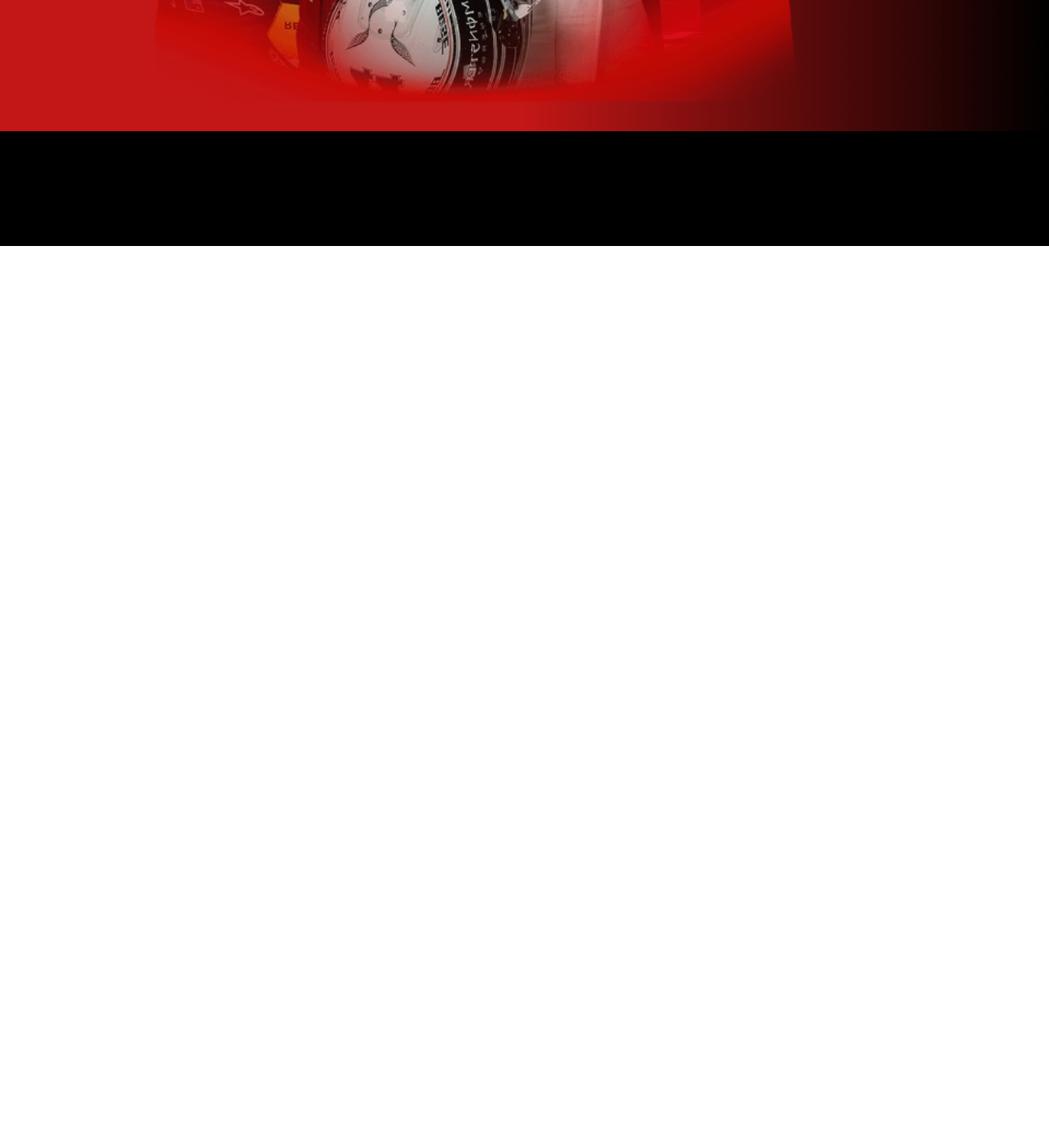
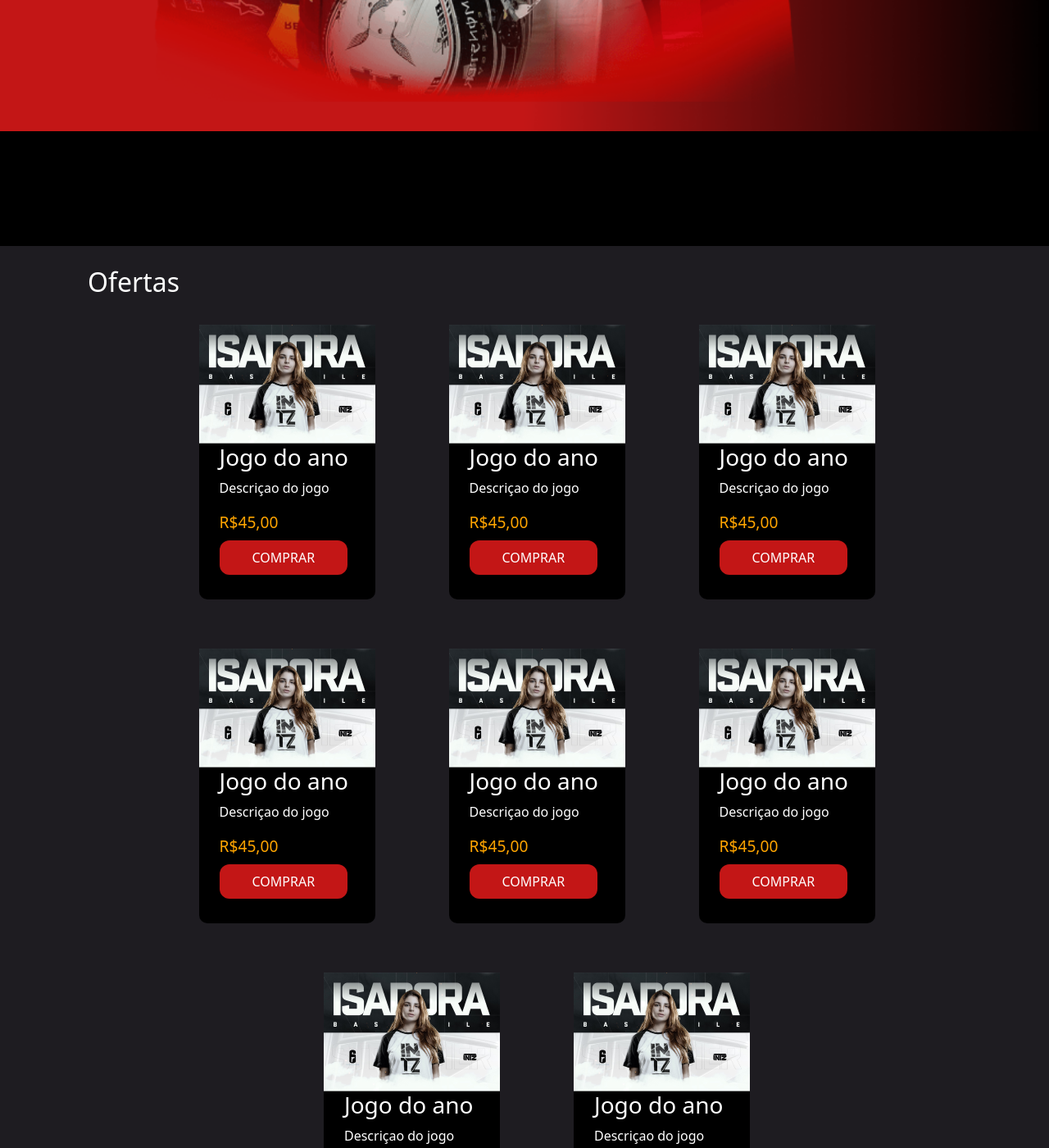
Before and after one commit to wilsonrogerio/exercicio-site-e_players, a plain HTML site: page index.html in a window 1280 px wide. Shown: the part 730-2130 px from the top of the page at 82% size. Before the commit the page ends 1030 px from the top, so only its background shows below. Drawn offline with nearby package versions, Linux system fonts and the light colour scheme.

Commit message:
criado menu barras+secao de ofertas

```diff
--- a/css/style.css
+++ b/css/style.css
@@ -19,6 +19,10 @@ header{
     height: 80px;
 
 }
+h1{
+    display: none;
+}
+
 .cabecalho_alinhamento{
     display: flex;
     justify-content: space-between;
@@ -32,6 +36,17 @@ header{
     justify-content: space-between;
 
 }
+.cabecalho_alinhamento svg{
+    fill: white;
+    width: 30px;
+
+
+}
+.barras{
+    display: none;
+
+}
+
 .menu a{
     color: white;
     font-family: 'Roboto', sans-serif;
@@ -43,7 +58,6 @@ header{
     scale: 1.1;
 
 }
-
 
 .banner{
     background-image: url(../img/banner.png);
@@ -90,8 +104,78 @@ header{
     height: 140px;
     align-items: center;
 }
-.imagem_games{
+.posicao_image_games{
     display: flex;
     align-items: center;
     justify-content: space-between;
+    padding: 54px 0;
+    flex-wrap: wrap;
 }
+.ofertas{
+    background-color: #1E1C21;
+}
+.ofertas h2{
+    color: white;
+    padding: 25px;
+}
+
+.ofertas_cards{
+    display: flex;
+    flex-wrap: wrap;
+    justify-content: center;
+}
+
+.cards{
+    width: 215px;
+    height: 335px;
+    background-color:black;
+    border-radius: 10px;
+    margin: 0px 30px 60px 60px;
+}
+.cards p,h3{
+    color: white;
+    padding-left: 25px;
+}
+#valor{
+    font-size: larger;
+    color: orange;
+}
+
+.cards a{
+    text-decoration: none;
+    color: white;
+    text-transform: uppercase;
+    background-color: #C31616;
+    margin: 25px;
+    padding: 10px 40px;
+    border-radius: 12px;
+}
+@media screen and (max-width: 1200px) {
+    .logo{
+        width: 240px;
+        margin-right: 15px;
+    }
+
+    .menu{
+        width: 550px;
+    }
+
+
+    .menu a{
+        font-size: 16px;
+    }
+
+}
+@media screen and (max-width: 768px) {
+    .menu{
+        display: none;
+    }
+    .barras{
+        display: flex;
+    }
+
+
+
+
+
+}
--- a/index.html
+++ b/index.html
@@ -5,19 +5,23 @@
     <meta http-equiv="X-UA-Compatible" content="IE=edge">
     <meta name="viewport" content="width=device-width, initial-scale=1.0">
     <title>E-Players home</title>
+    <link href="https://cdn.jsdelivr.net/npm/bootstrap@5.2.1/dist/css/bootstrap.min.css" rel="stylesheet" integrity="sha384-iYQeCzEYFbKjA/T2uDLTpkwGzCiq6soy8tYaI1GyVh/UjpbCx/TYkiZhlZB6+fzT" crossorigin="anonymous">
     <link rel="stylesheet" href="css/style.css">
+    <script src="https://cdn.jsdelivr.net/npm/bootstrap@5.2.1/dist/js/bootstrap.bundle.min.js" integrity="sha384-u1OknCvxWvY5kfmNBILK2hRnQC3Pr17a+RTT6rIHI7NnikvbZlHgTPOOmMi466C8" crossorigin="anonymous" defer></script>
 </head>
 <body>
     <header>
         <div class="grid cabecalho_alinhamento">
-            <a href=""><img src="img/e_playerslogo.png" alt="logo do site"></a>
-            <nav class="menu">
+            <h1>Home site E-Players</h1>
+            <a href=""><img class="logo" src="img/e_playerslogo.png" alt="logo do site"></a>
+            <nav id="menu" class="menu">
                 <a href="">Inicio</a>
                 <a href="">Horários</a>
                 <a href="">Campeonatos</a>
                 <a href="">Resultados</a>
                 <a href="">Notícias</a>
             </nav>
+            <a onclick="mostrarMenu()" class="barras" href=""><svg xmlns="http://www.w3.org/2000/svg" viewBox="0 0 448 512"><!--! Font Awesome Pro 6.2.0 by @fontawesome - https://fontawesome.com License - https://fontawesome.com/license (Commercial License) Copyright 2022 Fonticons, Inc. --><path d="M0 96C0 78.3 14.3 64 32 64H416c17.7 0 32 14.3 32 32s-14.3 32-32 32H32C14.3 128 0 113.7 0 96zM0 256c0-17.7 14.3-32 32-32H416c17.7 0 32 14.3 32 32s-14.3 32-32 32H32c-17.7 0-32-14.3-32-32zM448 416c0 17.7-14.3 32-32 32H32c-17.7 0-32-14.3-32-32s14.3-32 32-32H416c17.7 0 32 14.3 32 32z"/></svg></a>
         </div>
     </header>
    <section class="banner">
@@ -30,16 +34,94 @@
        </div>
    </section>
    <section class="barra_games">
-         <div class="grid posicao_image_games">
-              <div class="imagem_games">
+         <div class="container posicao_image_games">
              <a href=""><img src="img/f1logo.png" alt=""></a>
              <a href=""><img src="img/lollogo.png" alt=""></a>
              <a href=""><img src="img/cslogo.png" alt=""></a>
              <a href=""><img src="img/lollogo.png" alt=""></a>
              <a href=""><img src="img/fifalogo.png" alt=""></a>
          </div>
+   </section>
+   <section class="ofertas">
+       <div class="container">
+        <h2>Ofertas</h2>
+        <div class="ofertas_cards">
+            <div class="cards">
+                <img src="img/T1 1.png" alt="">
+                <h3>Jogo do ano</h3>
+                <p>Descriçao do jogo</p>
+                <p id="valor">R$45,00</p>
+                <a href="">comprar</a>
             </div>
+            <div class="cards">
+                <img src="img/T1 1.png" alt="">
+                <h3>Jogo do ano</h3>
+                <p>Descriçao do jogo</p>
+                <p id="valor">R$45,00</p>
+                <a href="">comprar</a>
+            </div>
+            <div class="cards">
+                <img src="img/T1 1.png" alt="">
+                <h3>Jogo do ano</h3>
+                <p>Descriçao do jogo</p>
+                <p id="valor">R$45,00</p>
+                <a href="">comprar</a>
+            </div>
+            <div class="cards">
+                <img src="img/T1 1.png" alt="">
+                <h3>Jogo do ano</h3>
+                <p>Descriçao do jogo</p>
+                <p id="valor">R$45,00</p>
+                <a href="">comprar</a>
+            </div>
+            <div class="cards">
+                <img src="img/T1 1.png" alt="">
+                <h3>Jogo do ano</h3>
+                <p>Descriçao do jogo</p>
+                <p id="valor">R$45,00</p>
+                <a href="">comprar</a>
+            </div>
+            <div class="cards">
+                <img src="img/T1 1.png" alt="">
+                <h3>Jogo do ano</h3>
+                <p>Descriçao do jogo</p>
+                <p id="valor">R$45,00</p>
+                <a href="">comprar</a>
+            </div>
+            <div class="cards">
+                <img src="img/T1 1.png" alt="">
+                <h3>Jogo do ano</h3>
+                <p>Descriçao do jogo</p>
+                <p id="valor">R$45,00</p>
+                <a href="">comprar</a>
+            </div>
+            <div class="cards">
+                <img src="img/T1 1.png" alt="">
+                <h3>Jogo do ano</h3>
+                <p>Descriçao do jogo</p>
+                <p id="valor">R$45,00</p>
+                <a href="">comprar</a>
+            </div>
+        </div>
+    </div>
+
+
    </section>
+   <script>
 
+      let menu = document.getElementById("menu");
+
+        function mostrarMenu(){
+
+            if (window.getComputedStyle(menu).display != "flex") {
+               menu.style.display = "flex"
+
+            }else{
+              menu.style.display ="none"
+
+            }
+            event.preventDefault();
+        }
+   </script>
 </body>
 </html>
```
Also changed, not shown: img/T1 1.png (added), img/bars-solid.svg (added). Lines whose indentation alone changed are shown as unchanged.
